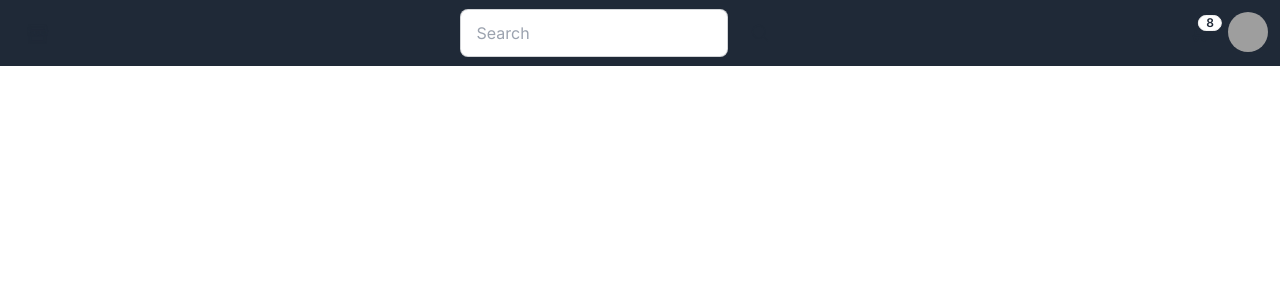
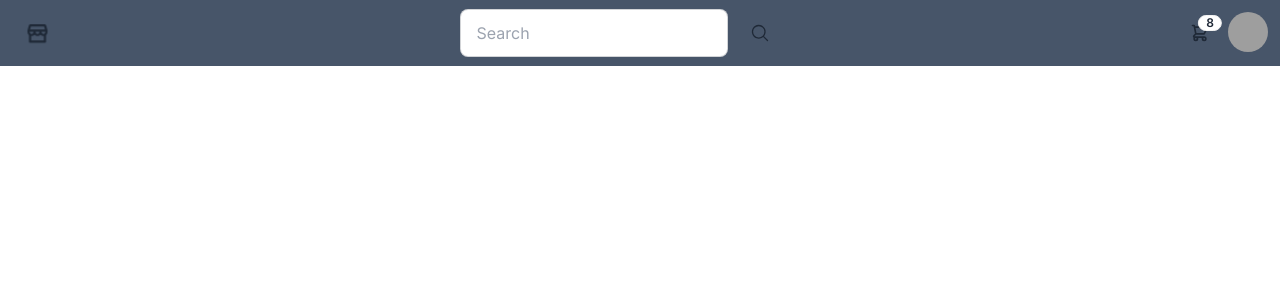
Before and after one commit to parsaestakhry/new-commerce-next, a Next.js app in the folder new-ecommerce/: page / in a window 1280 px wide. Shown: the top 300 px of the page. Built offline with nearby package versions, Linux system fonts and the light colour scheme; grey boxes are pictures that could not be loaded.

Commit message:
changed navbar color

```diff
--- a/new-ecommerce/components/NavBar.tsx
+++ b/new-ecommerce/components/NavBar.tsx
@@ -8,7 +8,7 @@ import { Storefront } from '@phosphor-icons/react/dist/ssr';
 export const NavBar = () => {
   return (
     <div>
-      <div className="navbar bg-gray-800">
+      <div className="navbar  bg-slate-600">
         <div className="flex-1">
           <a className="btn btn-ghost text-xl sm:flex hidden">
             <Storefront weight='bold' size={25} />
```
